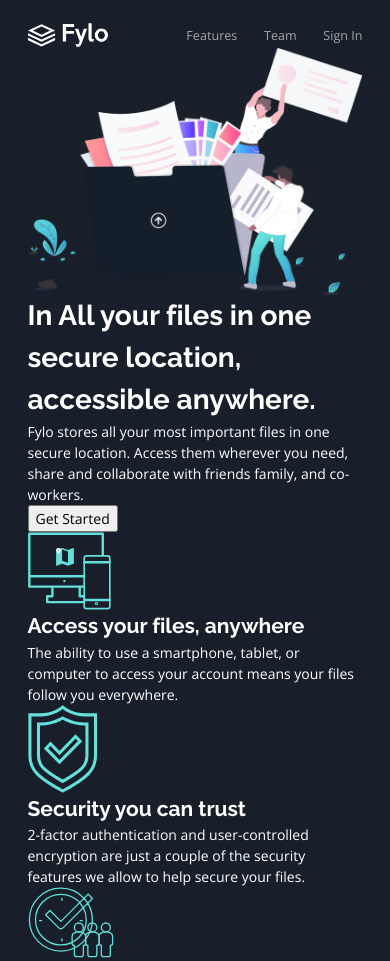
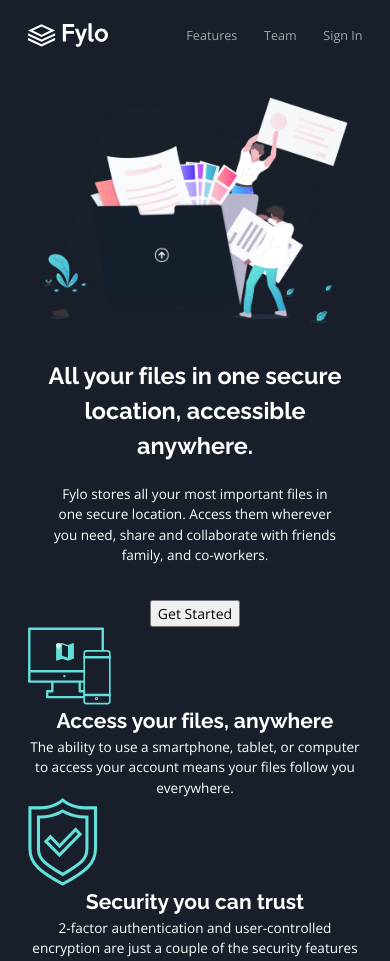
Before and after one commit to edo979/fylo-dark-theme-landing-page-master, a plain HTML site: page index.html in a window 390 px wide. Shown: the top 961 px of the page. Drawn offline with nearby package versions, Linux system fonts and the light colour scheme.

Commit message:
mobile header layout finish

```diff
--- a/index.html
+++ b/index.html
@@ -36,15 +36,17 @@
     </nav>
 
     <header class="header grid-container">
-      <div class="header_content">
+      <div class="header_content flow">
         <img src="images/illustration-intro.png" alt="" />
-        <h1>In All your files in one secure location, accessible anywhere.</h1>
+        <h1 class="mt-35px">
+          All your files in one secure location, accessible anywhere.
+        </h1>
         <p>
           Fylo stores all your most important files in one secure location.
           Access them wherever you need, share and collaborate with friends
           family, and co-workers.
         </p>
-        <button class="btn">Get Started</button>
+        <button class="btn mt-35px">Get Started</button>
       </div>
     </header>
 
--- a/sass/_typography.scss
+++ b/sass/_typography.scss
@@ -4,7 +4,7 @@
   --fs-100: 0.8rem;
   --fs-200: 0.85rem;
   --fs-300: 0.9rem;
-  --fs-400: 1rem;
+  --fs-400: 0.97rem;
   --fs-500: 1.05rem;
 }
 
@@ -28,3 +28,8 @@ h3,
 p {
   font-size: var(--fs-400);
 }
+
+h1,
+.h1 {
+  font-size: 1.67rem;
+}
--- a/sass/components/_components.scss
+++ b/sass/components/_components.scss
@@ -1,6 +1,18 @@
 body {
   background-color: $Dark-Blue-400;
   color: $White;
+
+  text-align: center;
+}
+
+.flow {
+  > * + * {
+    margin-top: 1.5rem;
+  }
+}
+
+.mt-35px {
+  margin-top: 35px;
 }
 
 .flex {
--- a/sass/components/_header.scss
+++ b/sass/components/_header.scss
@@ -0,0 +1,11 @@
+.header {
+  margin-top: 50px;
+
+  &_content {
+    padding-inline: 15px;
+  }
+
+  p {
+    padding-inline: 10px;
+  }
+}
```
Also changed, not shown: css/style.css, 1 other file.
